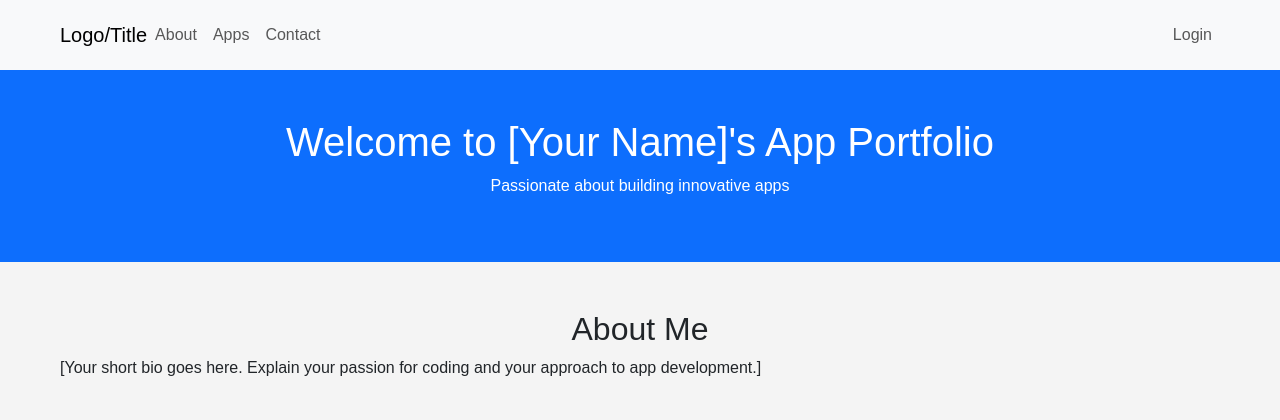
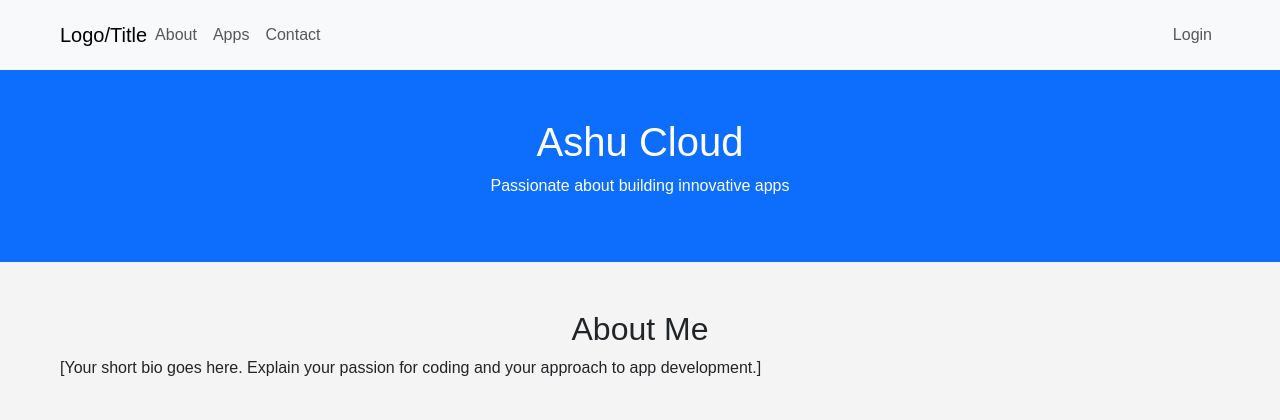
Before and after one commit to ashutoshraojoshi/ashu.cloud, a Django app: page / in a window 1280 px wide. Shown: the top 420 px of the page. Run offline with Django 3.2, Linux system fonts and the light colour scheme; some libraries are stand-ins or nearby versions.

Commit message:
new changes

```diff
--- a/templates/index.html
+++ b/templates/index.html
@@ -8,7 +8,7 @@
 
     <!-- Header Section -->
     <header class="bg-primary text-white text-center py-5">
-        <h1>Welcome to [Your Name]'s App Portfolio</h1>
+        <h1>Ashu Cloud</h1>
         <p>Passionate about building innovative apps</p>
     </header>
 
```
